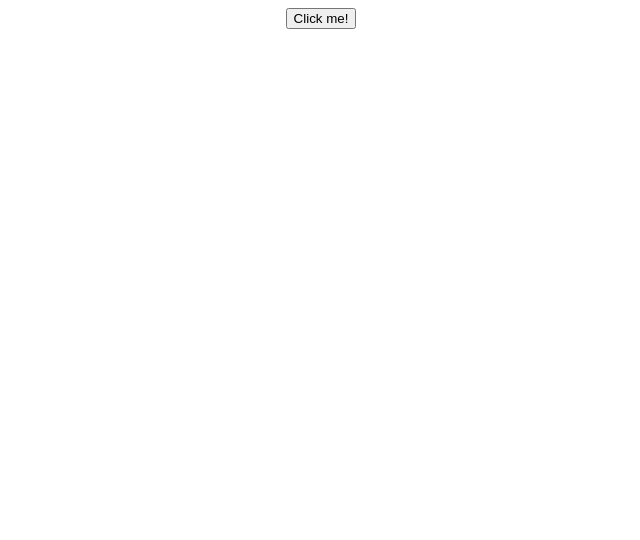
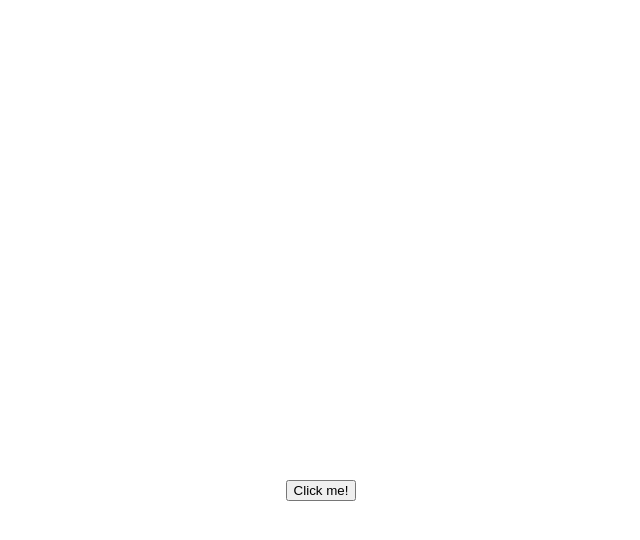
Before and after one commit to koorzenb/webworker-app, a website: page index.html in a window 1280 px wide. Shown: the whole page, without its empty margins (319-959 px from the left). Drawn offline with Linux system fonts and the light colour scheme.

Commit message:
Update webworker.css

```diff
--- a/styles/webworker.css
+++ b/styles/webworker.css
@@ -3,4 +3,5 @@ body {
     display: grid;
     align-items: start;
     justify-items: center;
+    margin: 30rem;
 }
```
